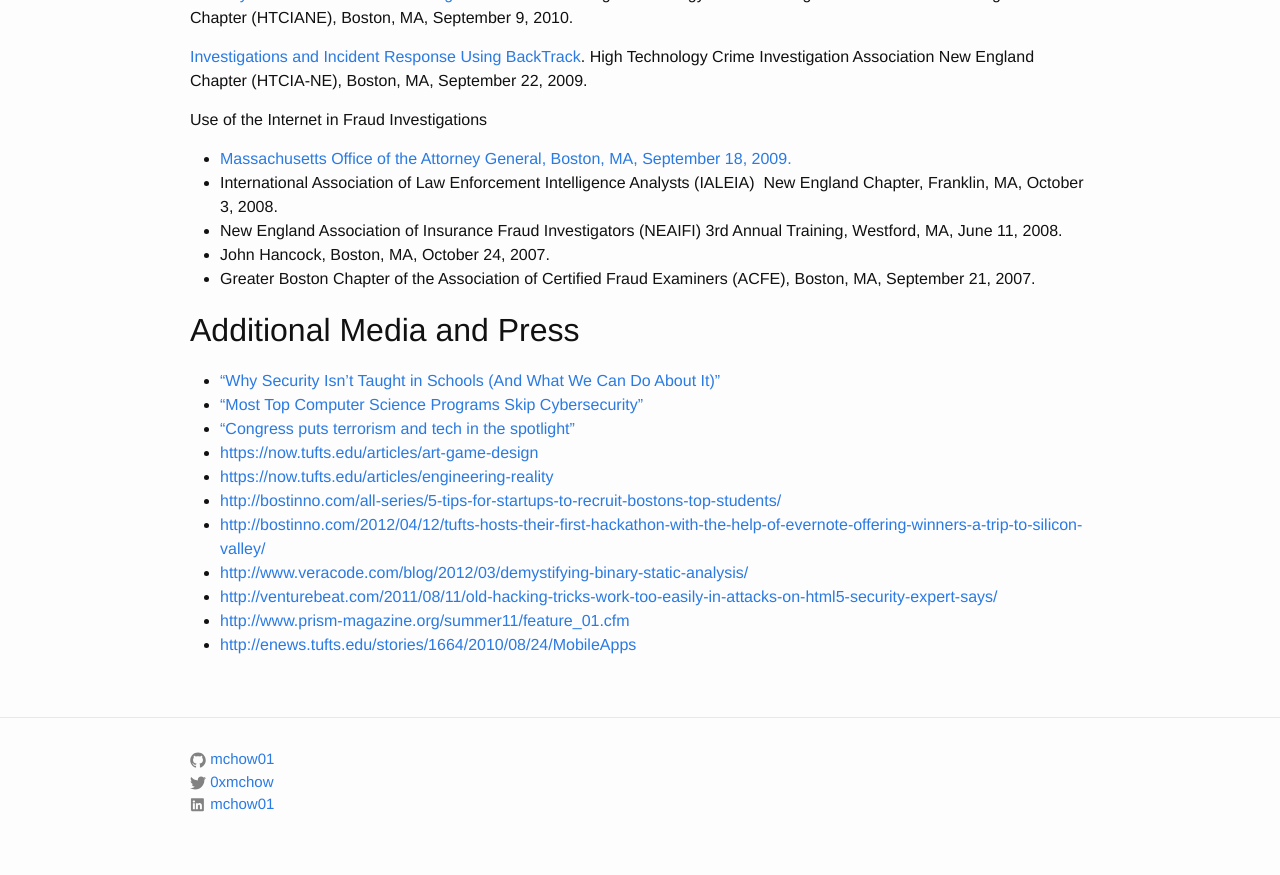
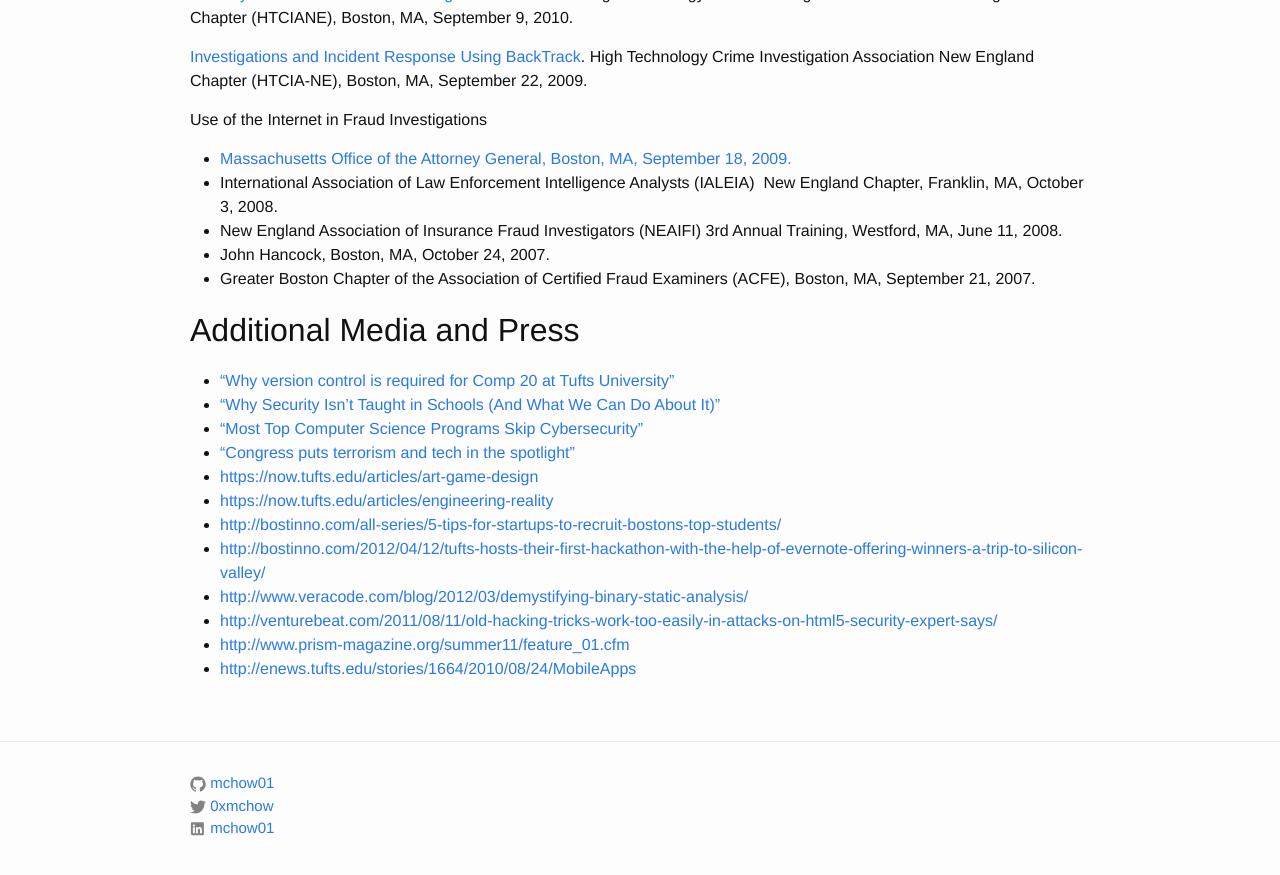
Before and after one commit to mchow01/mchow01.github.io, a Jekyll site: the page built from talks.md, in a window 1280 px wide and 900 px high, scrolled down 3391 px. Shown: the top 875 px of the window. Built offline with Jekyll 4.4.1, drawn with Linux system fonts in a browser that asks for light colours.

Commit message:
Updated list of articles

```diff
--- a/talks.md
+++ b/talks.md
@@ -72,6 +72,7 @@
 * Greater Boston Chapter of the Association of Certified Fraud Examiners (ACFE), Boston, MA, September 21, 2007.
 
 ## Additional Media and Press
+* ["Why version control is required for Comp 20 at Tufts University"](https://github.com/blog/2343-why-version-control-is-required-for-comp-20-at-tufts-university){:target="_blank"}
 * ["Why Security Isn’t Taught in Schools (And What We Can Do About It)"](https://codiscope.com/cybersecurity-not-taught-schools/){:target="_blank"}
 * ["Most Top Computer Science Programs Skip Cybersecurity"](http://theinstitute.ieee.org/career-and-education/education/most-top-computer-science-programs-skip-cybersecurity){:target="_blank"}
 * ["Congress puts terrorism and tech in the spotlight"](http://money.cnn.com/2015/12/08/technology/encryption-congress-commission/){:target="_blank"}
```
Also changed, not shown: 2 other files.
